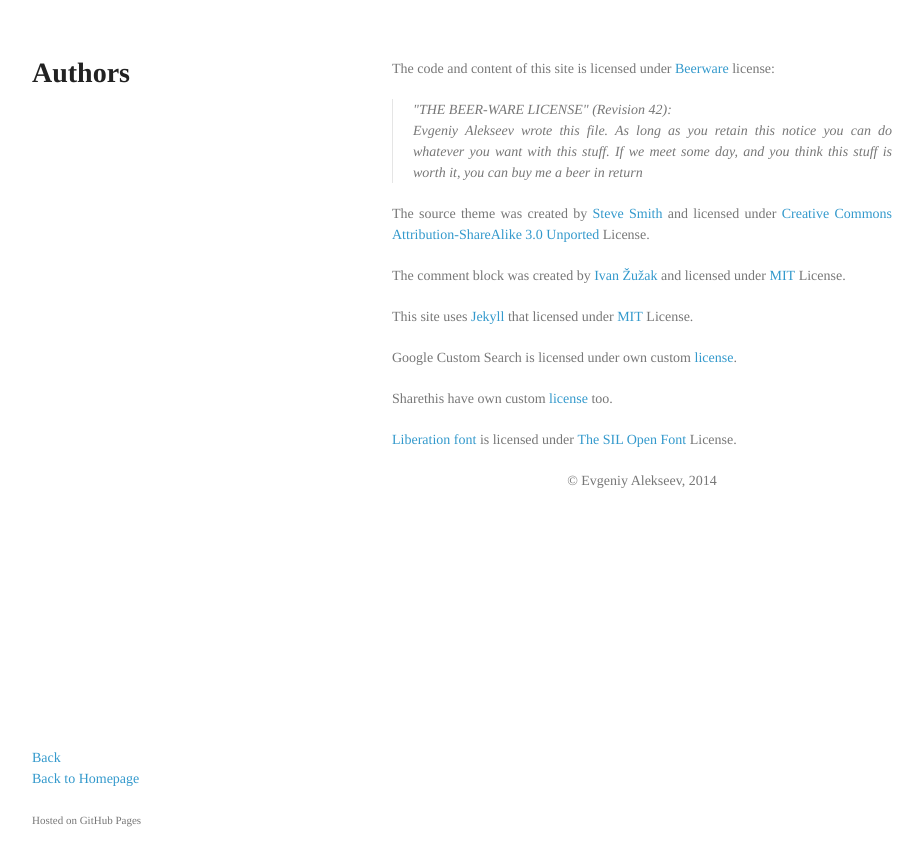
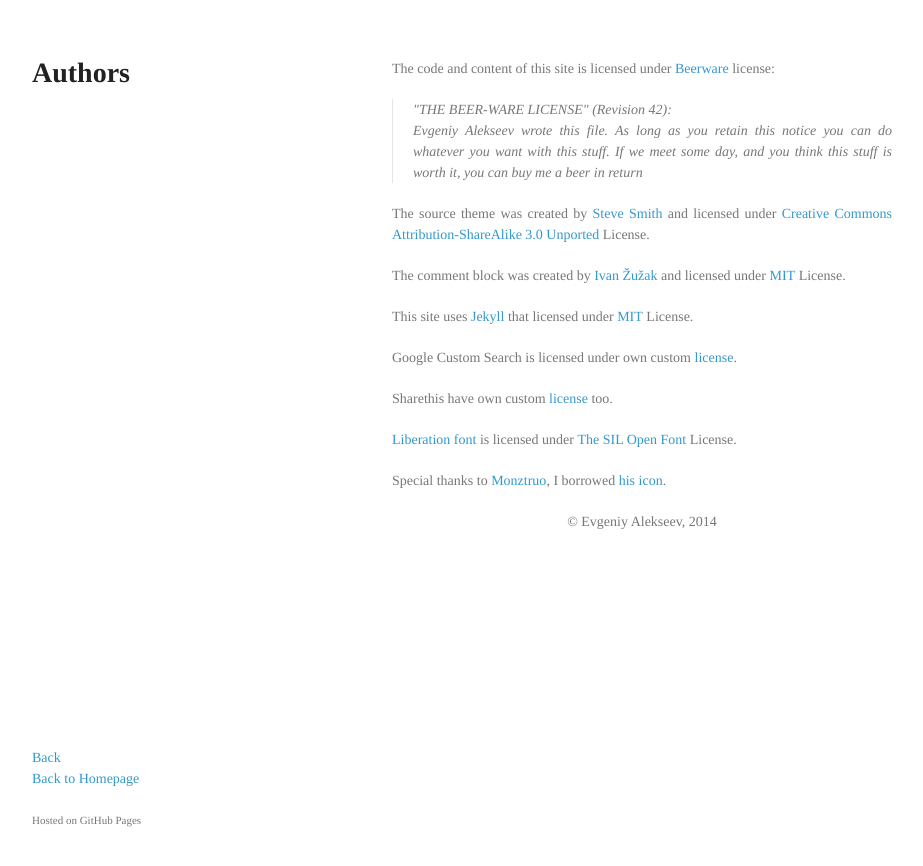
Before and after one commit to arcan1s/arcanis.me, a Jekyll site: the page authors.html, which Jekyll copies as it is, in a window 1280 px wide. Shown: the top 866 px of the page, without its empty margins (178-1101 px from the left). Built offline with Jekyll 4.4.1, drawn with Linux system fonts in a browser that asks for light colours; Markdown is read by kramdown in place of the engine named in the settings.

Commit message:
yet another edit icon

```diff
--- a/authors.html
+++ b/authors.html
@@ -39,6 +39,8 @@ Evgeniy Alekseev wrote this file. As long as you retain this notice you can do w
 
 <p align="justify"><a href="https://www.redhat.com/promo/fonts/">Liberation font</a> is licensed under <a href="http://scripts.sil.org/OFL">The SIL Open Font</a> License.</p>
 
+<p align="justify">Special thanks to <a href="http://monztruo.deviantart.com/">Monztruo</a>, I borrowed <a href="http://monztruo.deviantart.com/art/Zalgo-Pacman-v1-194649946">his icon</a>.</p>
+
 <p align="center">&copy; Evgeniy Alekseev, 2014</p>
 
       </section>
```
Also changed, not shown: resources/icon.ico.
